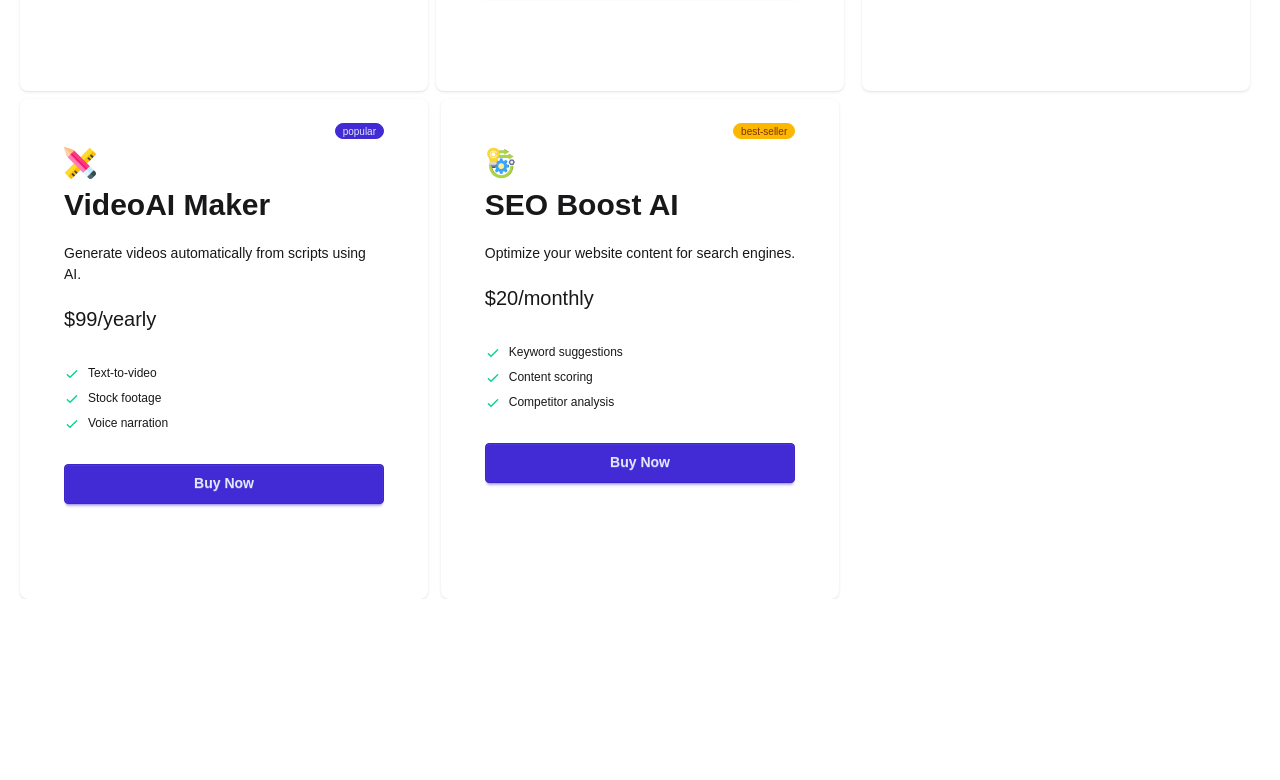
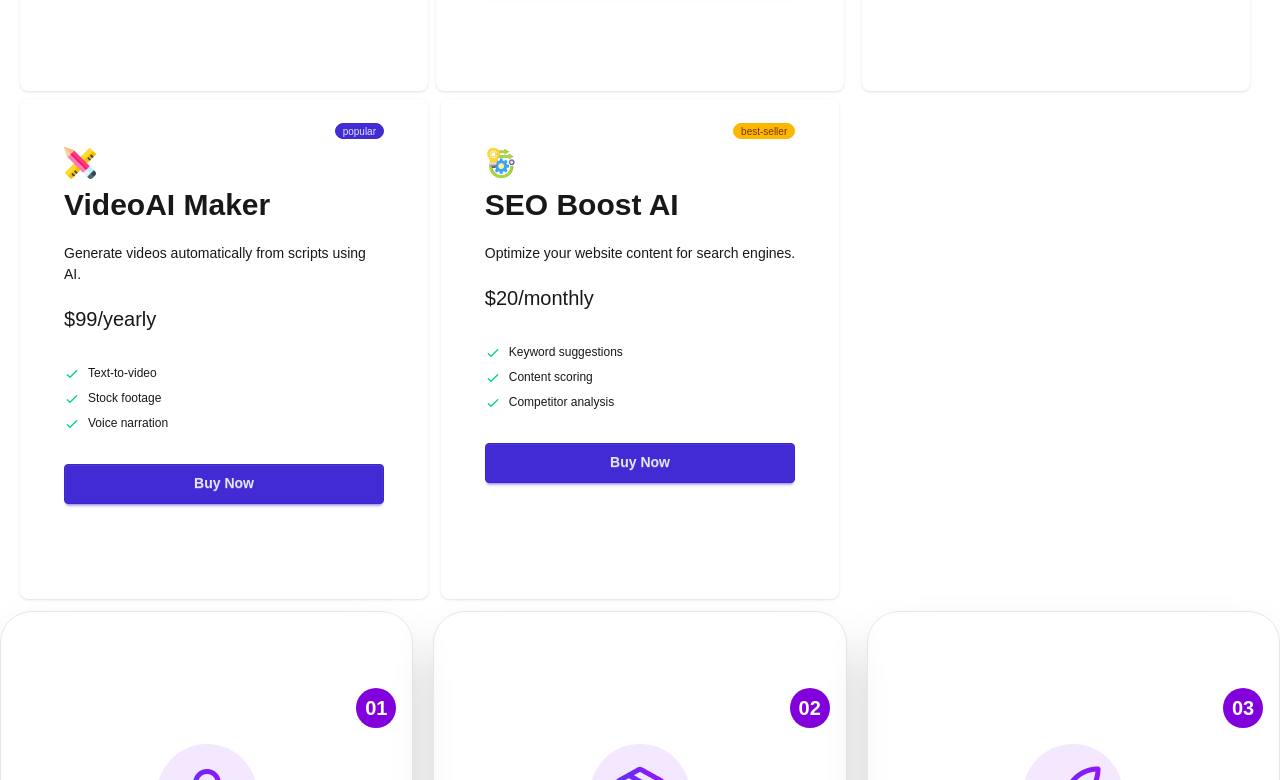
Before and after one commit to codeHasib/PH-B13-A6-DIGI-TOOLS, a React (Vite) app: page / in a window 1280 px wide. Shown: the part 2020-2800 px from the top of the page. Before the commit the page ends 2619 px from the top, so only its background shows below. Built offline with nearby package versions, Linux system fonts and the light colour scheme.

Commit message:
add step cards with responsiveness

```diff
--- a/src/App.jsx
+++ b/src/App.jsx
@@ -8,6 +8,7 @@ import CardParent from "./components/CardParent/CardParent";
 import axios from "axios";
 import { ToastContainer } from "react-toastify";
 import CartParent from "./components/CartParent/CartParent";
+import StepsParent from "./components/StepsParent/StepsParent";
 
 const productData = axios.get("/src/assets/tools.json");
 
@@ -50,6 +51,8 @@ function App() {
         ></CartParent>
       )}
 
+      <StepsParent></StepsParent>
+
       <ToastContainer></ToastContainer>
     </>
   );
--- /dev/null
+++ b/src/components/Steps/Steps.jsx
@@ -0,0 +1,22 @@
+import React from "react";
+
+const Steps = ({ no, img, name, desc }) => {
+  return (
+    <div className="py-15 px-4 border-[0.3px] border-gray-200 my-3 rounded-4xl shadow-2xl text-center">
+      <div className="flex justify-end items-center my-4">
+        <span className="flex justify-center items-center text-xl h-10 w-10 rounded-full bg-purple-700 text-white text-center font-bold">
+          {no}
+        </span>
+      </div>
+      <div className="flex flex-col justify-center items-center gap-5">
+        <div className="p-5 rounded-full bg-purple-100">
+          <img src={img} alt="" />
+        </div>
+        <h2 className="text-xl font-bold">{name}</h2>
+        <p className="text-gray-400">{desc}</p>
+      </div>
+    </div>
+  );
+};
+
+export default Steps;
--- /dev/null
+++ b/src/components/StepsParent/StepsParent.jsx
@@ -0,0 +1,29 @@
+import React from "react";
+import Steps from "../Steps/Steps";
+
+const StepsParent = () => {
+  return (
+    <div className="container mx-auto grid grid-cols-1 md:grid-cols-2 lg:grid-cols-3 gap-5 justify-items-center flex-wrap">
+      <Steps
+        no={"01"}
+        img={"/public/assets/user.png"}
+        name={"Create Account"}
+        desc={"Sign for free in seconds. credit card required to get started."}
+      ></Steps>
+      <Steps
+        no={"02"}
+        img={"/public/assets/package.png"}
+        name={"Choose Products"}
+        desc={"Browse our catalog and select the tools that fit your needs."}
+      ></Steps>
+      <Steps
+        no={"03"}
+        img={"/public/assets/rocket.png"}
+        name={"Start Creating"}
+        desc={"Download and start using your premium tools immediately"}
+      ></Steps>
+    </div>
+  );
+};
+
+export default StepsParent;
```
